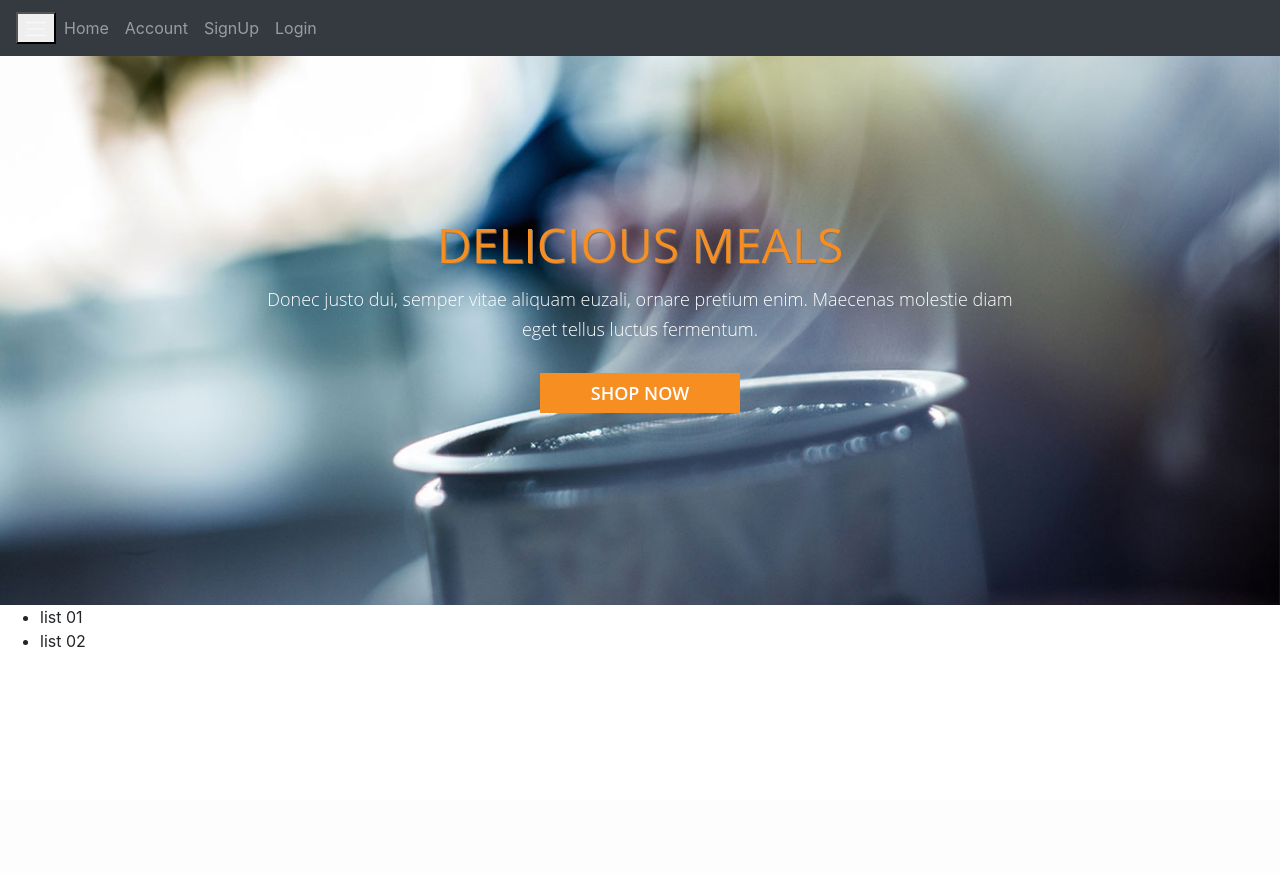
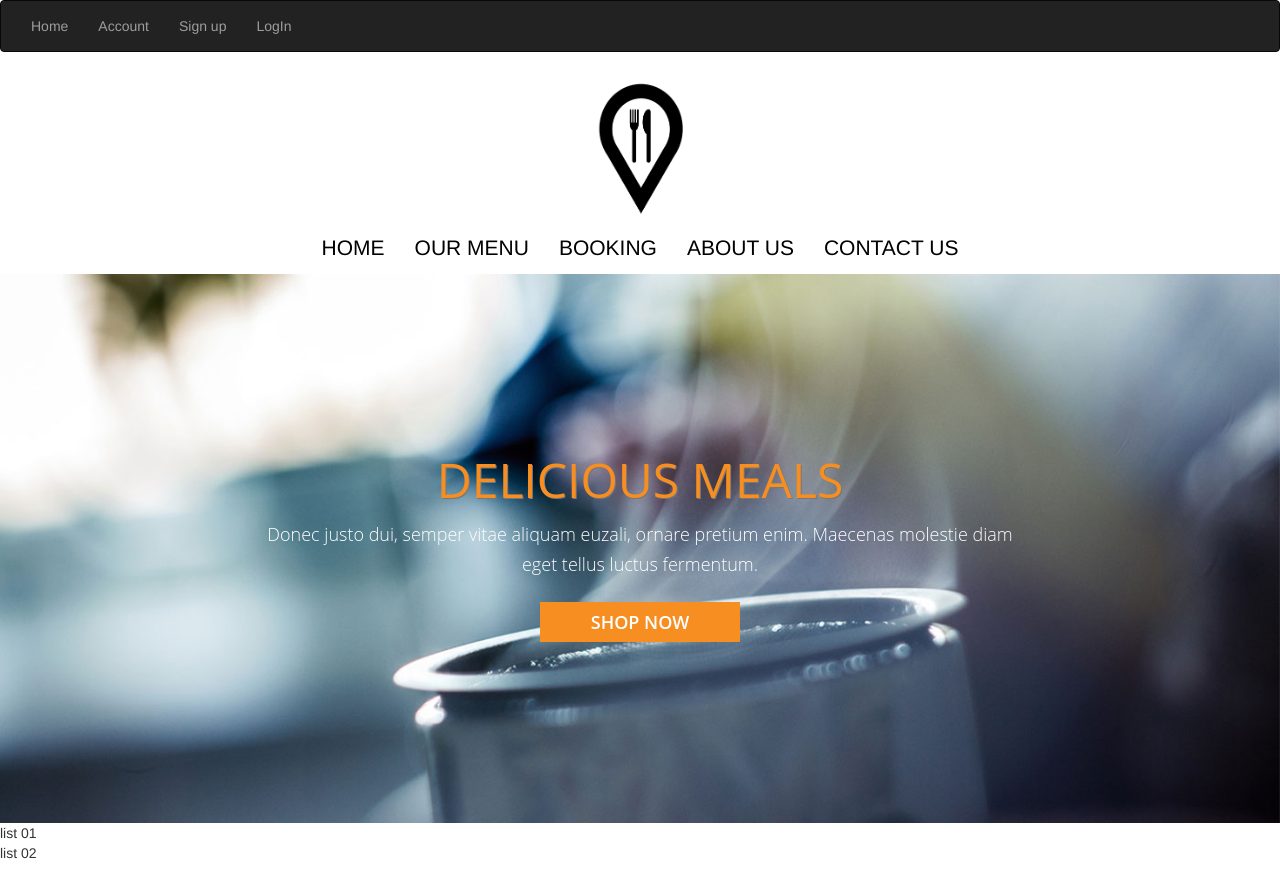
Before and after one commit to Kumuditha-Athukorala/BTH_Restaurant_Web_App, a Flask app: page / in a window 1280 px wide. Before the commit the page ends 647 px from the top, so only its background shows below. Run offline with Flask 2, Linux system fonts and the light colour scheme; some libraries are stand-ins or nearby versions.

Commit message:
Minor Changes
changed the main design

```diff
--- a/BTH_Restaurant/static/css/main.css
+++ b/BTH_Restaurant/static/css/main.css
@@ -1,3 +1,56 @@
+* {
+    margin: 0;
+    padding: 0;
+}
+
+.main-navigation-bar {
+    margin: 0;
+    padding: 0;
+    background-color: white;
+}
+
+.navbar-style {
+    text-transform: uppercase;
+}
+
+.logo {
+    height: 200px;
+}
+
+.main-menu li a {
+    color: black;
+    font-size: 1.5em;
+}
+
+.main-menu li a:hover {
+    background: black;
+    color: blanchedalmond;
+
+}
+
+.icon-bar {
+    background: black;
+}
+
+.main-menu {
+    display: inline-block;
+    float: none;
+    vertical-align: top;
+}
+
+#micon {
+    text-align: center;
+}
+
+.main-logo {
+    text-align: center;
+}
+
+.logo {
+    width: 100px;
+    height: 150px;
+}
+
 /*-- Slider --*/
 
 .image-slider {
--- /dev/null
+++ b/BTH_Restaurant/templates/banner.html
@@ -0,0 +1,7 @@
+<div class="row" style="margin: 0; padding: 0;">
+    <div class="col-sm-4"></div>
+    <div class="col-sm-4 main-logo">
+        <a href=""><img class="logo" src="../static/images/BT-Logo.png"></a>
+    </div>
+    <div class="col-sm-4"></div>
+</div>
--- a/BTH_Restaurant/templates/common.html
+++ b/BTH_Restaurant/templates/common.html
@@ -7,7 +7,7 @@
     <title>BT HOUSE</title>
 
     <!-- Latest compiled and minified CSS for Bootstrap -->
-    <link rel="stylesheet" href="https://stackpath.bootstrapcdn.com/bootstrap/4.4.1/css/bootstrap.min.css" />
+    <link rel="stylesheet" href="https://maxcdn.bootstrapcdn.com/bootstrap/3.4.1/css/bootstrap.min.css">
     <link rel="stylesheet" href="https://cdnjs.cloudflare.com/ajax/libs/font-awesome/4.7.0/css/font-awesome.min.css">
     <!--Flex Slider Css-->
     <link rel="stylesheet" type="text/css" href="../static/css/flexslider.css">
@@ -18,15 +18,15 @@
 </head>
 
 <body>
+
     {% block content %}
     {% endblock %}
 
-    <script src="https://code.jquery.com/jquery-3.4.1.slim.min.js">
-    </script>
-    <script src="https://cdn.jsdelivr.net/npm/popper.js@1.16.0/dist/umd/popper.min.js">
-    </script>
-    <script src="https://stackpath.bootstrapcdn.com/bootstrap/4.4.1/js/bootstrap.min.js">
-    </script>
+    <!-- jQuery library -->
+    <script src="https://ajax.googleapis.com/ajax/libs/jquery/3.4.1/jquery.min.js"></script>
+
+    <!-- Latest compiled JavaScript for Bootstrap-->
+    <script src="https://maxcdn.bootstrapcdn.com/bootstrap/3.4.1/js/bootstrap.min.js"></script>
 
     <!--Flex Slider Scripts-->
     <script src="../static/js/jquery-1.11.0.min.js"></script>
--- a/BTH_Restaurant/templates/header.html
+++ b/BTH_Restaurant/templates/header.html
@@ -1,7 +1,29 @@
-<header class="header">
+<nav class="navbar navbar-inverse">
+    <div class="container-fluid">
+        <div class="navbar-header">
+            <button type="button" class="navbar-toggle" data-toggle="collapse" data-target="#myNavbar">
+                <span class="icon-bar"></span>
+                <span class="icon-bar"></span>
+                <span class="icon-bar"></span>
+            </button>
+        </div>
+        <ul class="nav navbar-nav" id="myNavbar">
+            <li><a href="#">Home</a></li>
+            <li><a href="#">Account</a></li>
+            <li><a href="#">Sign up</a></li>
+            <li><a href="#">LogIn</a></li>
+        </ul>
+    </div>
+
+</nav>
+
+
+
+
+<!--
 <nav class="navbar navbar-expand-md navbar-dark bg-dark">
 
-        <button class="navbar-toggle" data-toggle="collapse" data-taret="#collapse_target">
+    <button class="navbar-toggler" data-toggle="collapse" data-target="#collapse_target">
         <span class="navbar-toggler-icon"></span>
     </button>
 
@@ -22,4 +44,4 @@
         </ul>
     </div>
 </nav>
-</header>
+-->
--- a/BTH_Restaurant/templates/index.html
+++ b/BTH_Restaurant/templates/index.html
@@ -2,6 +2,8 @@
 
 {% block content %}
 {% include "header.html" %}
+{% include "banner.html" %}
+{% include "menubar.html" %}
 {% include "imageslider.html" %}
 <ul>
     <li>
@@ -11,5 +13,5 @@
         list 02
     </li>
 </ul>
-{% include "footer.html" %}
+
 {% endblock %}
--- /dev/null
+++ b/BTH_Restaurant/templates/menubar.html
@@ -0,0 +1,56 @@
+<nav class="navbar navbar-style main-navigation-bar">
+    <div class="container">
+        <div class="navbar-header">
+            <button type="button" class="navbar-toggle" data-toggle="collapse" data-target="#micon">
+                <span class="icon-bar"></span>
+                <span class="icon-bar"></span>
+                <span class="icon-bar"></span>
+            </button>
+        </div>
+        <div class="collaps navbar-collapse" id="micon">
+            <ul class="nav navbar-nav  main-menu">
+                <li><a href="#">Home</a></li>
+                <li><a href="">Our Menu</a></li>
+                <li><a href="">Booking</a></li>
+                <li><a href="">About Us</a></li>
+                <li><a href="">Contact Us</a></li>
+            </ul>
+        </div>
+    </div>
+</nav>
+
+<!--
+
+
+<nav class="navbar navbar-expand-md main-navigation-bar">
+
+    <div class="navbar-header">
+        <button type="button" class="navbar-toggler" data-toggle="collapse" data-target="#micon">
+            <span class="navbar-toggler-icon  tog-icon"></span>
+        </button>
+    </div>
+    <div class="collapse navbar-collapse" id="micon">
+        <ul class="navbar-nav main-menu">
+            <li class="nav-item">
+                <a class="nav-link" href="#">Home </a>
+            </li>
+            <li class="nav-item">
+                <a class="nav-link" href="#">Our Menu </a>
+            </li>
+            <li class="nav-item">
+                <a class="nav-link" href="#">Booking </a>
+            </li>
+            <li class="nav-item">
+                <a class="nav-link" href="#">About Us </a>
+            </li>
+            <li class="nav-item">
+                <a class="nav-link" href="#">Contact Us </a>
+            </li>
+        </ul>
+    </div>
+
+</nav>
+
+
+
+-->
```
Also changed, not shown: BTH_Restaurant/templates/login.html (deleted, +0 -10 lines). Lines whose indentation alone changed are shown as unchanged.
